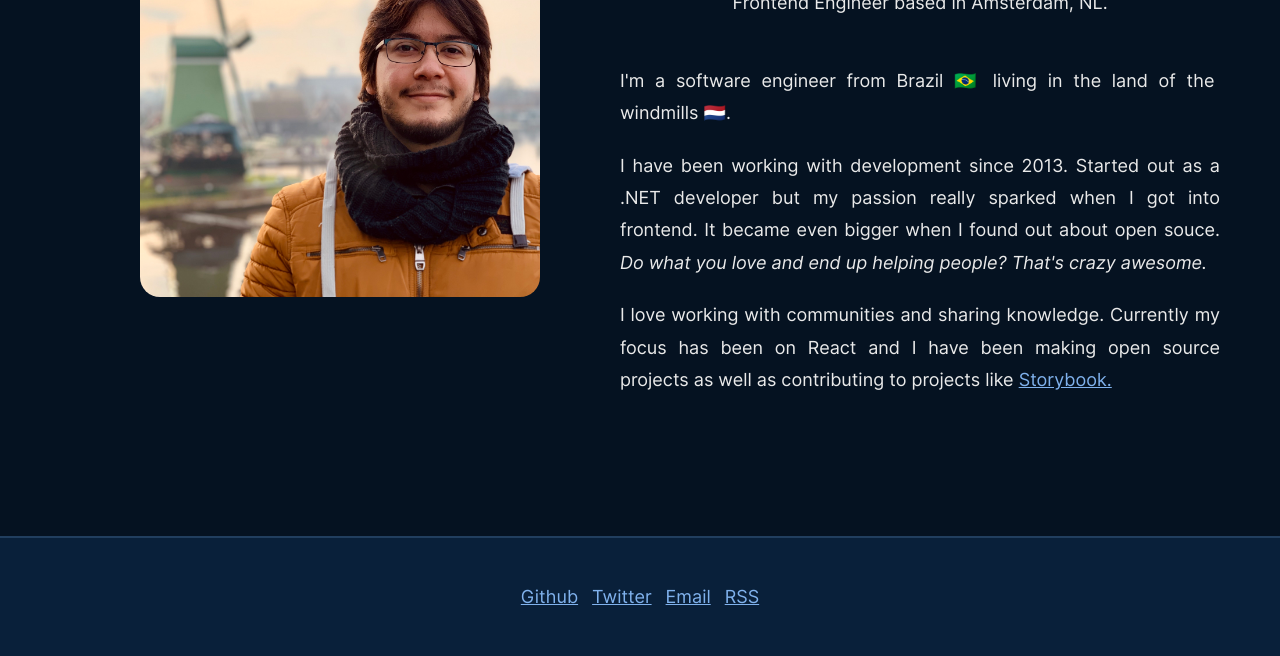
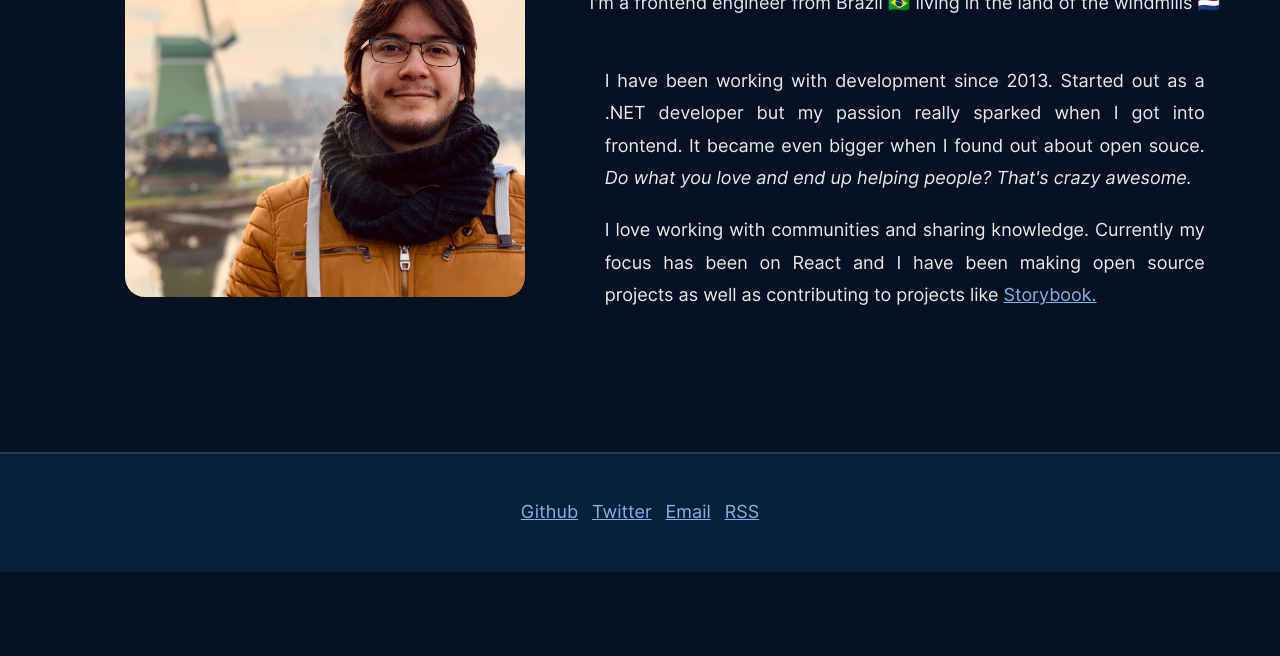
Before and after one commit to yannbf/braga.dev-legacy-gastby, a Gatsby site: page /about in a window 1280 px wide. Shown: the part 283-939 px from the top of the page. After the commit the page ends 855 px from the top, so only its background shows below. Built offline with nearby package versions, Linux system fonts and the light colour scheme; Gatsby itself is replaced by a stand-in of ours; some packages are replaced by stand-ins of ours.

Commit message:
content(about): change subtitle

```diff
--- a/src/pages/about.tsx
+++ b/src/pages/about.tsx
@@ -56,7 +56,7 @@ const ProfileImage = styled.img`
 
 export const About: React.FC = () => {
   const title = `I'm Yann Braga`;
-  const subtitle = `Frontend Engineer based in Amsterdam, NL.`;
+  const subtitle = `I'm a frontend engineer from Brazil 🇧🇷 living in the land of the windmills 🇳🇱`;
 
   return (
     <Layout title="Yann Braga | About">
@@ -66,9 +66,6 @@ export const About: React.FC = () => {
           <section>
             <ProfileTitle as="h2">{title}</ProfileTitle>
             <Subtitle>{subtitle}</Subtitle>
-            <Description>
-              I&apos;m a software engineer from Brazil 🇧🇷 living in the land of the windmills 🇳🇱.
-            </Description>
             <Description>
               I have been working with development since 2013. Started out as a .NET developer but my passion really
               sparked when I got into frontend. It became even bigger when I found out about open souce.{' '}
```
